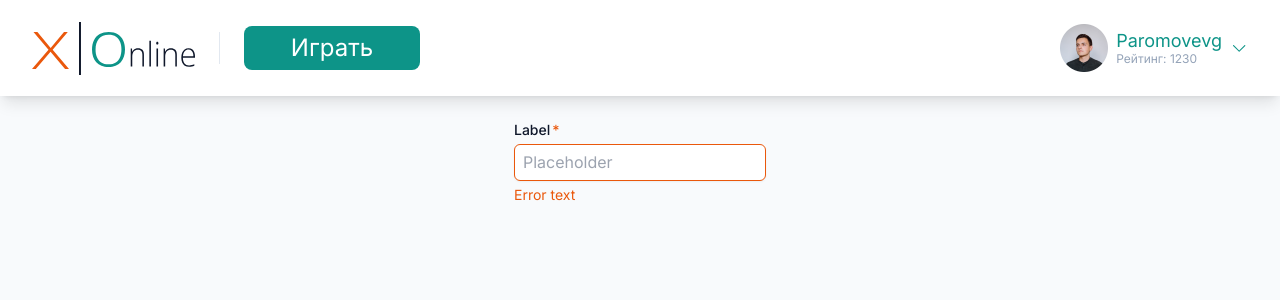
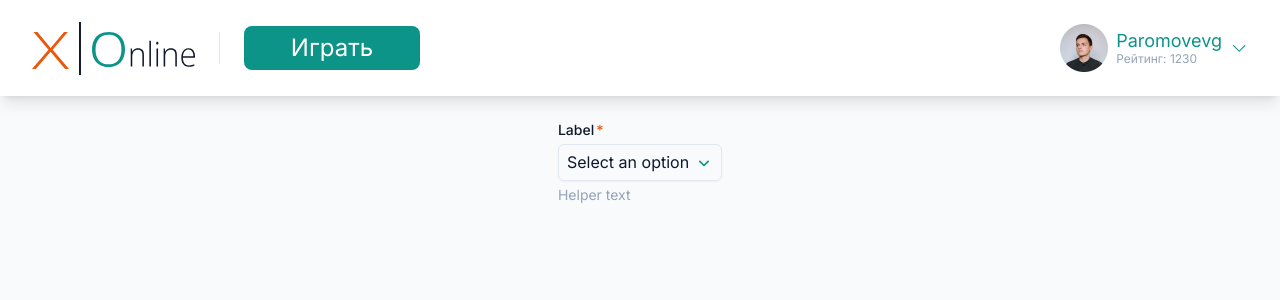
Before and after one commit to EvgenyParomov/react-tik-tak-toe-online, a Next.js app: page / in a window 1280 px wide. Shown: the top 300 px of the page. Built offline with nearby package versions, Linux system fonts and the light colour scheme.

Commit message:
add select field

```diff
--- /dev/null
+++ b/components/uikit/fields/ui-field-input.jsx
@@ -0,0 +1,31 @@
+import clsx from "clsx";
+
+/**
+ * Input component for UiTextField.
+ *
+ * @param {{
+ * required?: boolean;
+ * isError?: boolean;
+ * } & import('react').HTMLAttributes<HTMLInputElement>} props -
+ */
+export function UiFieldInput({ required, errorText, ...inputProps }) {
+  return (
+    <input
+      type="email"
+      id="example2"
+      required={required}
+      className={clsx([
+        `
+        px-2 py-2 leading-tight outline-0 border
+        block w-full rounded-md shadow-sm
+        focus:ring-opacity-50 disabled:cursor-not-allowed
+        disabled:bg-gray-50 disabled:text-gray-500
+        `,
+        errorText
+          ? "focus:border-orange-600 focus:ring focus:ring-orange-600/20 border-orange-600"
+          : "focus:border-teal-600 focus:ring focus:ring-teal-600/20 border-slate-200",
+      ])}
+      {...inputProps}
+    />
+  );
+}
--- /dev/null
+++ b/components/uikit/fields/ui-field-label.jsx
@@ -0,0 +1,24 @@
+import clsx from "clsx";
+
+/**
+ * Label component for UiTextField.
+ *
+ * @param {{
+ *   label: string,    // The label text.
+ *   required: boolean // Indicates if the field is required.
+ * }} props
+ * @returns {JSX.Element|null} The label component.
+ */
+export function UiFieldLabel({ label, required }) {
+  return (
+    <label
+      htmlFor="example2"
+      className={clsx(
+        required && "after:text-orange-600 after:content-['*']",
+        "mb-1 block text-sm font-medium text-slate-900 after:ml-0.5"
+      )}
+    >
+      {label}
+    </label>
+  );
+}
--- /dev/null
+++ b/components/uikit/fields/ui-field-message.jsx
@@ -0,0 +1,26 @@
+import clsx from "clsx";
+
+/**
+ * Message component for UiTextField.
+ *
+ * @param {{
+ *   helperText: string,    // The helper text.
+ *   errorText: string,     // The error text.
+ * }} props
+ * @returns {JSX.Element|null} The message component.
+ */
+export function UiFieldMessage({ helperText, errorText }) {
+  const isError = !!errorText;
+  const messageText = errorText || helperText;
+
+  return (
+    <p
+      className={clsx(
+        "mt-1 text-sm",
+        isError ? "text-orange-600" : "text-slate-400"
+      )}
+    >
+      {messageText}
+    </p>
+  );
+}
--- /dev/null
+++ b/components/uikit/fields/ui-select-field.jsx
@@ -0,0 +1,32 @@
+import { UiFieldLabel } from "./ui-field-label";
+import { UiFieldMessage } from "./ui-field-message";
+import { UiSelect } from "./ui-select";
+
+/**
+ * Select field component with label and error/helper message.
+ *
+ * @param {Object} props - The props object.
+ * @param {string} props.label - The label text.
+ * @param {boolean} props.required - Indicates if the field is required.
+ * @param {string} props.helperText - The helper text.
+ * @param {string} props.errorText - The error text.
+ * @param {string} props.className - The additional CSS classes for the component.
+ * @param {string[]} props.options - The array of select options.
+ * @returns {JSX.Element} The select field component.
+ */
+export function UiSelectField({
+  label,
+  required,
+  helperText,
+  errorText,
+  className,
+  options,
+}) {
+  return (
+    <div className={className}>
+      <UiFieldLabel label={label} required={required} />
+      <UiSelect className="mt-1" options={options} />
+      <UiFieldMessage helperText={helperText} errorText={errorText} />
+    </div>
+  );
+}
--- /dev/null
+++ b/components/uikit/fields/ui-select.jsx
@@ -0,0 +1,100 @@
+import { useState } from "react";
+import { Listbox } from "@headlessui/react";
+import clsx from "clsx";
+
+/**
+ * UiSelect component. It renders a dropdown select component.
+ * @component
+ * @param {{
+ *   className: string,
+ *   options: Array.<{value: (string|number), label: string}>,
+ *   isError?: boolean,
+ * }} props
+ */
+export function UiSelect({ className, options, isError }) {
+  const [selectedOption, setSelectedOption] = useState(null);
+
+  const handleSelect = (option) => {
+    setSelectedOption(option);
+  };
+
+  return (
+    <Listbox
+      className={className}
+      value={selectedOption}
+      onChange={handleSelect}
+    >
+      {({ open }) => (
+        <>
+          <div className="relative">
+            <Listbox.Button className={buttonClasses(isError)}>
+              {selectedOption ? selectedOption.label : "Select an option"}
+              <span className="absolute inset-y-0 right-0 flex items-center pr-2">
+                <DropDownIcon isOpen={open} />
+              </span>
+            </Listbox.Button>
+            <Listbox.Options className="absolute z-10 mt-1 w-full bg-white rounded-md shadow-lg max-h-60 overflow-auto text-base sm:text-sm focus:outline-none">
+              {renderOptions(options)}
+            </Listbox.Options>
+          </div>
+        </>
+      )}
+    </Listbox>
+  );
+}
+
+function DropDownIcon({ isOpen }) {
+  return (
+    <svg
+      xmlns="http://www.w3.org/2000/svg"
+      viewBox="0 0 24 24"
+      fill="none"
+      stroke="currentColor"
+      strokeWidth="2"
+      strokeLinecap="round"
+      strokeLinejoin="round"
+      className={clsx(isOpen && "rotate-180", "h-5 w-5 text-teal-600")}
+    >
+      <path d="M7 10l5 5 5-5" />
+    </svg>
+  );
+}
+
+function buttonClasses(isError) {
+  return clsx(
+    "px-2 py-2 pr-8 leading-tight outline-0 border block w-full rounded-md shadow-sm focus:ring-opacity-50",
+    isError
+      ? "border-teal-600 focus:border-teal-600 focus:ring focus:ring-teal-600/20"
+      : "border-slate-200 focus:border-teal-600 focus:ring focus:ring-teal-600/20"
+  );
+}
+
+function optionClasses(active) {
+  return clsx(
+    "cursor-pointer select-none relative py-2 pl-3 pr-9",
+    active ? "text-white bg-teal-600" : "text-gray-900"
+  );
+}
+
+function renderOptions(options) {
+  return options.map((option) => (
+    <Listbox.Option
+      key={option.value}
+      value={option}
+      className={({ active }) => optionClasses(active)}
+    >
+      {({ selected }) => (
+        <>
+          <span
+            className={clsx(
+              selected ? "font-semibold" : "font-normal",
+              "block truncate"
+            )}
+          >
+            {option.label}
+          </span>
+        </>
+      )}
+    </Listbox.Option>
+  ));
+}
--- /dev/null
+++ b/components/uikit/fields/ui-text-field.jsx
@@ -0,0 +1,32 @@
+import { UiFieldLabel } from "./ui-field-label";
+import { UiFieldMessage } from "./ui-field-message";
+import { UiFieldInput } from "./ui-field-input";
+
+/**
+ * Text field component with label and error/helper message.
+ *
+ * @param {{
+ *   label: string,             // The label text.
+ *   required: boolean,         // Indicates if the field is required.
+ *   helperText: string,        // The helper text.
+ *   errorText: string,         // The error text.
+ *   className: string,         // The additional CSS classes for the component.
+ * } & import('react').HTMLAttributes<HTMLInputElement>  } props
+ * @returns {JSX.Element} The text field component.
+ */
+export function UiTextField({
+  label,
+  required,
+  helperText,
+  errorText,
+  className,
+  ...inputProps
+}) {
+  return (
+    <div className={className}>
+      <UiFieldLabel label={label} required={required} />
+      <UiFieldInput required={required} errorText={errorText} {...inputProps} />
+      <UiFieldMessage helperText={helperText} errorText={errorText} />
+    </div>
+  );
+}
--- a/package.json
+++ b/package.json
@@ -12,6 +12,7 @@
   "author": "",
   "license": "ISC",
   "dependencies": {
+    "@headlessui/react": "^1.7.15",
     "clsx": "^1.2.1",
     "next": "^13.3.4",
     "react": "^18.2.0",
--- a/pages/index.jsx
+++ b/pages/index.jsx
@@ -1,16 +1,20 @@
 import { Header } from "../components/header";
 import { Game } from "../components/game-new";
-import { UiTextField } from "../components/uikit/ui-text-field";
+import { UiTextField } from "../components/uikit/fields/ui-text-field";
+import { UiSelectField } from "../components/uikit/fields/ui-select-field";
 
 export default function HomePage() {
   return (
     <HomePageLayout header={<Header />}>
-      <UiTextField
+      <UiSelectField
         label="Label"
         placeholder="Placeholder"
         required
         helperText="Helper text"
-        errorText="Error text"
+        options={[
+          { label: "Первый label", value: 1 },
+          { label: "Второй label", value: 2 },
+        ]}
       />
     </HomePageLayout>
   );
```
Also changed, not shown: 1 other file (tests, documents, lock files or other folders).
